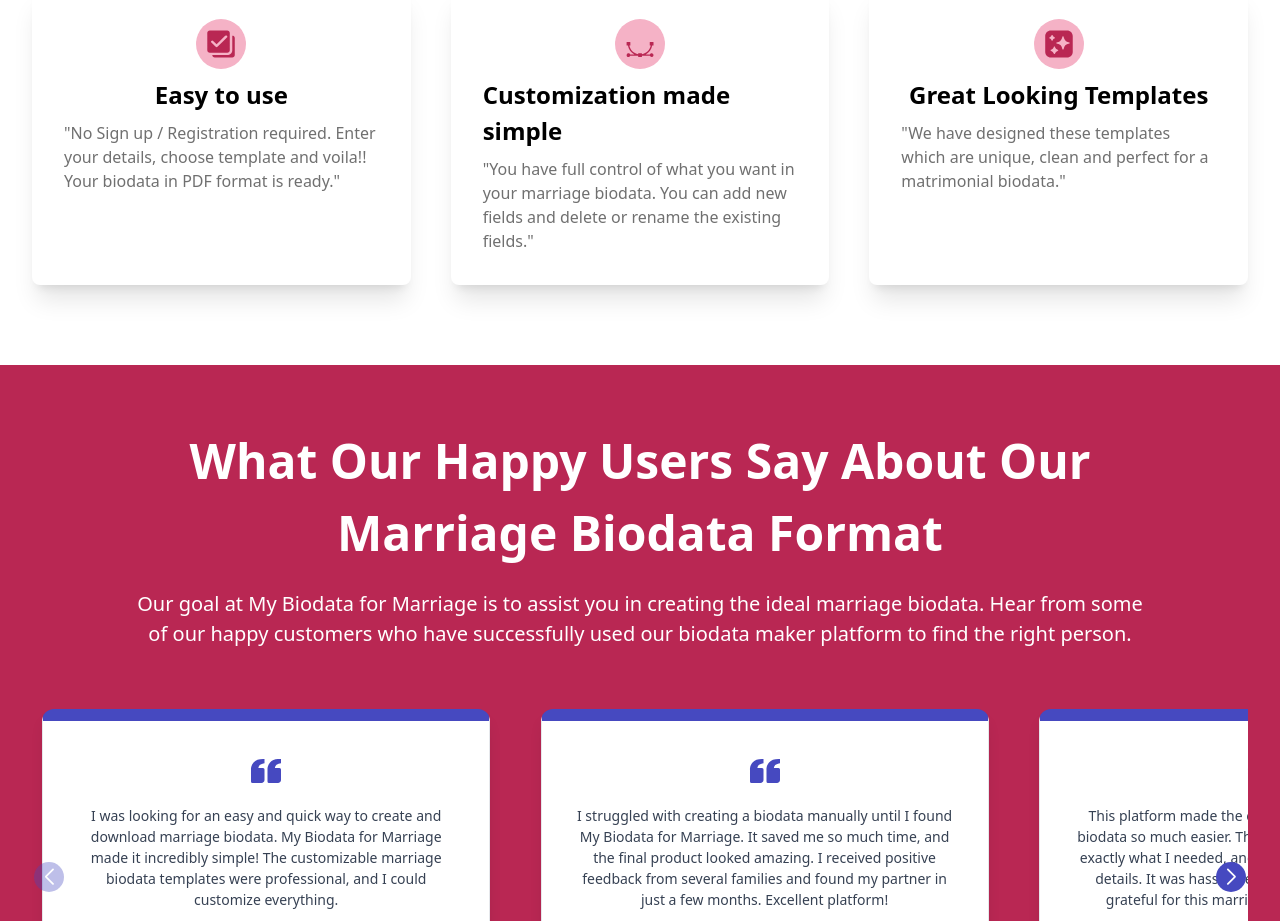
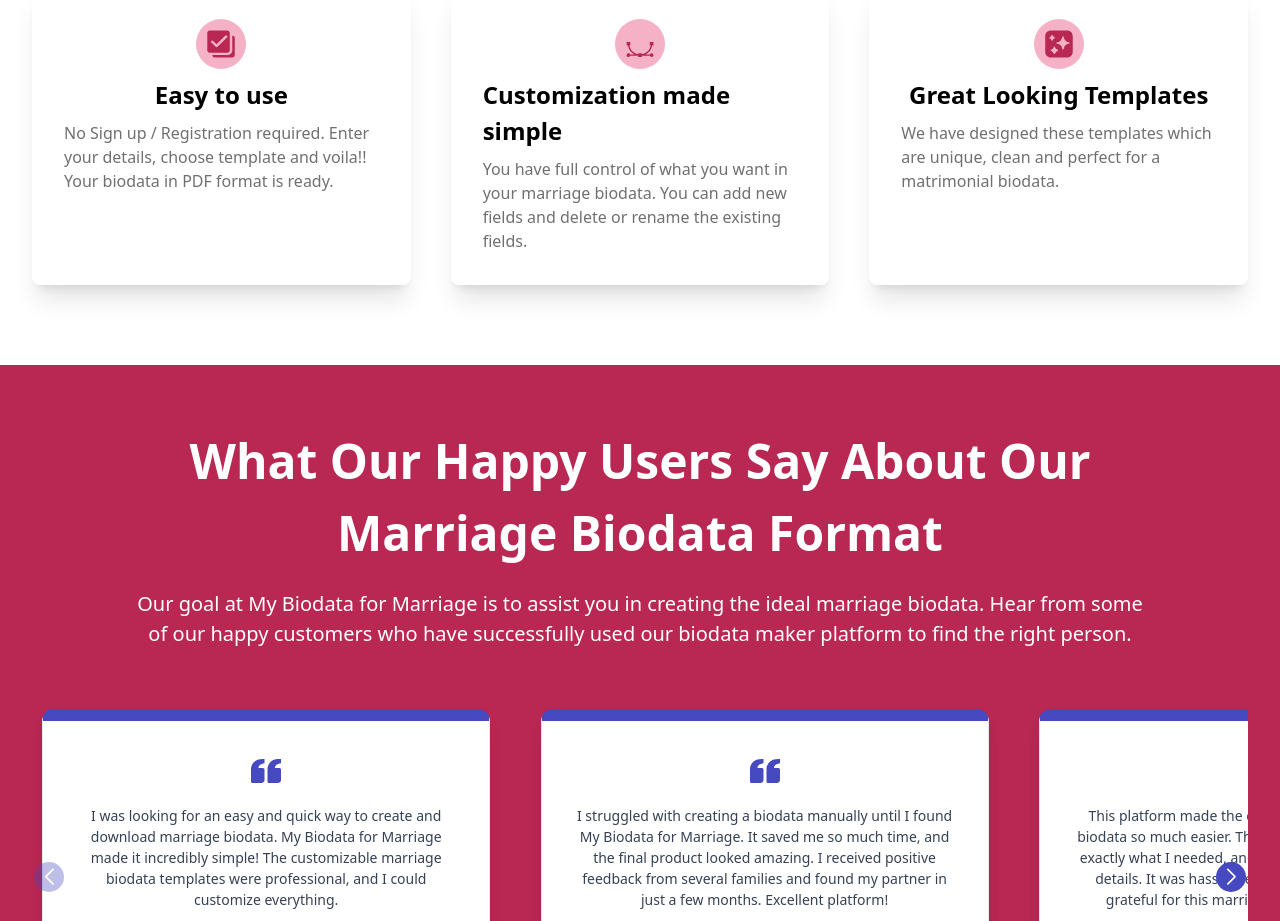
Before and after one commit to meet3475/biodata-web, a Next.js app: page / in a window 1280 px wide. Shown: the part 5040-5961 px from the top of the page. Built offline with nearby package versions, Linux system fonts and the light colour scheme; what @react-pdf/renderer would draw is missing.

Commit message:
done error "

```diff
--- a/app/page.js
+++ b/app/page.js
@@ -330,7 +330,7 @@
 
               </div>
               <h3 className="text-[20px] sm:text-[24px] font-bold my-2">Easy to use</h3>
-              <p className="text-[#707070]">"No Sign up / Registration required. Enter your details, choose template and voila!! Your biodata in PDF format is ready."</p>
+              <p className="text-[#707070]">No Sign up / Registration required. Enter your details, choose template and voila!! Your biodata in PDF format is ready.</p>
             </div>
 
             <div className="bg-[white] w-[300px] sm:w-[380px] py-8 px-8 rounded-lg shadow-xl flex flex-col items-center">
@@ -339,7 +339,7 @@
 
               </div>
               <h3 className="text-[20px] sm:text-[24px] font-bold my-2">Customization made simple</h3>
-              <p className="text-[#707070]">"You have full control of what you want in your marriage biodata. You can add new fields and delete or rename the existing fields."</p>
+              <p className="text-[#707070]">You have full control of what you want in your marriage biodata. You can add new fields and delete or rename the existing fields.</p>
             </div>
 
             <div className="bg-[white] w-[300px] sm:w-[380px] py-8 px-8 rounded-lg shadow-xl flex flex-col items-center">
@@ -348,7 +348,7 @@
 
               </div>
               <h3 className="text-[20px] sm:text-[24px] font-bold my-2">Great Looking Templates</h3>
-              <p className="text-[#707070]">"We have designed these templates which are unique, clean and perfect for a matrimonial biodata."</p>
+              <p className="text-[#707070]">We have designed these templates which are unique, clean and perfect for a matrimonial biodata.</p>
             </div>
 
           </div>
@@ -361,7 +361,7 @@
         <div className="mx-auto max-w-7xl px-4 sm:px-6 lg:px-8 py-[60px]">
           <h2 className="text-[30px] sm:text-[48px] text-[white] font-bold mb-5 text-center mx-0 md:mx-24">What Our Happy Users Say About Our Marriage Biodata Format</h2>
           <h6 className="text-[16px] sm:text-[20px] text-[white] mb-[60px] text-center mx-0 md:mx-24">Our goal at My Biodata for Marriage is to assist you in creating the ideal marriage biodata. Hear from some of our happy customers who have successfully used our biodata maker platform to find the right person.</h6>
-          <div className="">
+          <div>
             {
               reviewSliderLoading ? (
                 <DataLoader />
```
